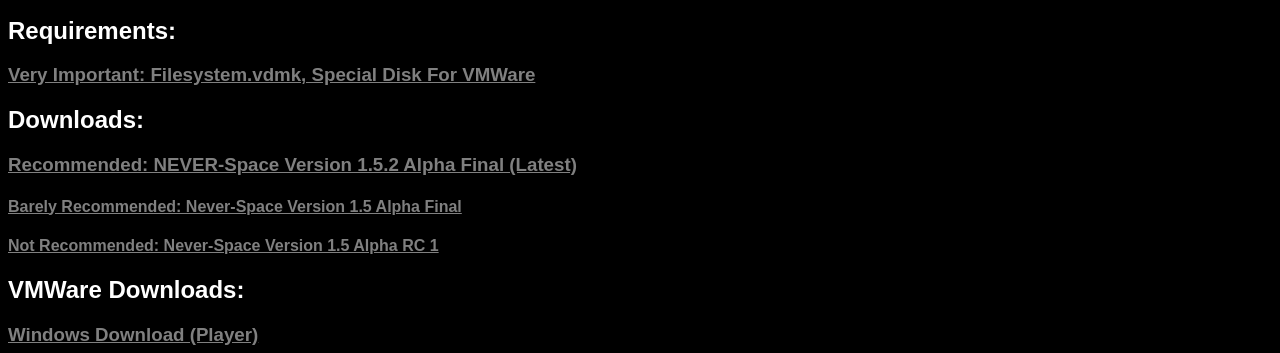
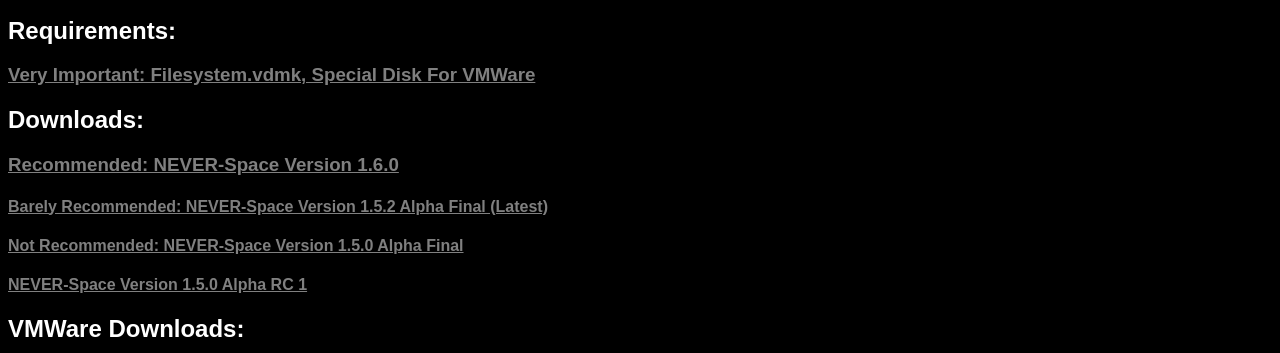
Before and after one commit to DuperNO-Alt/duperno-alt.github.io, a plain HTML site: page never-space-downloads/index.html in a window 1280 px wide. Shown: the part 599-952 px from the top of the page. Drawn offline with Linux system fonts and the light colour scheme.

Commit message:
Update index.html

```diff
--- a/never-space-downloads/index.html
+++ b/never-space-downloads/index.html
@@ -21,9 +21,10 @@
         <h2>Requirements:</h2>
         <h3><a href="https://drive.google.com/uc?export=download&id=1irSj7Kd3oKghkEbTbo-Yzf_Ml0dR3Gzt" class="custom-link">Very Important: Filesystem.vdmk, Special Disk For VMWare</a></h3>
         <h2>Downloads:</h2>
-        <h3><a href="https://drive.google.com/uc?export=download&id=1SuvGr8CBVxOWBTIytFaxim5TGhDb2-3c" class="custom-link">Recommended: NEVER-Space Version 1.5.2 Alpha Final (Latest)</a></h3>
-        <h4><a href="https://drive.google.com/uc?export=download&id=1fieRieOpUPq2OT6skRrrXfg4N1inEAdo" class="custom-link">Barely Recommended: Never-Space Version 1.5 Alpha Final</a></h3>
-        <h4><a href="https://drive.google.com/uc?export=download&id=1_YvKBg1deSqxxsSpWXfBDe_hKgenhrd5" class="custom-link">Not Recommended: Never-Space Version 1.5 Alpha RC 1</a></h4>
+        <h3><a href="https://drive.google.com/uc?export=download&id=1WHSMQSJNagFXNNaKTte4jq3BRvgC2llu" class="custom-link">Recommended: NEVER-Space Version 1.6.0</a></h3>
+        <h4><a href="https://drive.google.com/uc?export=download&id=1SuvGr8CBVxOWBTIytFaxim5TGhDb2-3c" class="custom-link">Barely Recommended: NEVER-Space Version 1.5.2 Alpha Final (Latest)</a></h3>
+        <h4><a href="https://drive.google.com/uc?export=download&id=1fieRieOpUPq2OT6skRrrXfg4N1inEAdo" class="custom-link">Not Recommended: NEVER-Space Version 1.5.0 Alpha Final</a></h3>
+        <h4><a href="https://drive.google.com/uc?export=download&id=1_YvKBg1deSqxxsSpWXfBDe_hKgenhrd5" class="custom-link">NEVER-Space Version 1.5.0 Alpha RC 1</a></h4>
         <h2>VMWare Downloads:</h2>
         <h3><a href="https://www.vmware.com/go/getplayer-win" class="custom-link">Windows Download (Player)</a></h3>
         <h3><a href="https://www.vmware.com/go/getplayer-linux" class="custom-link">Linux Download (Player)</a></h3>
```
